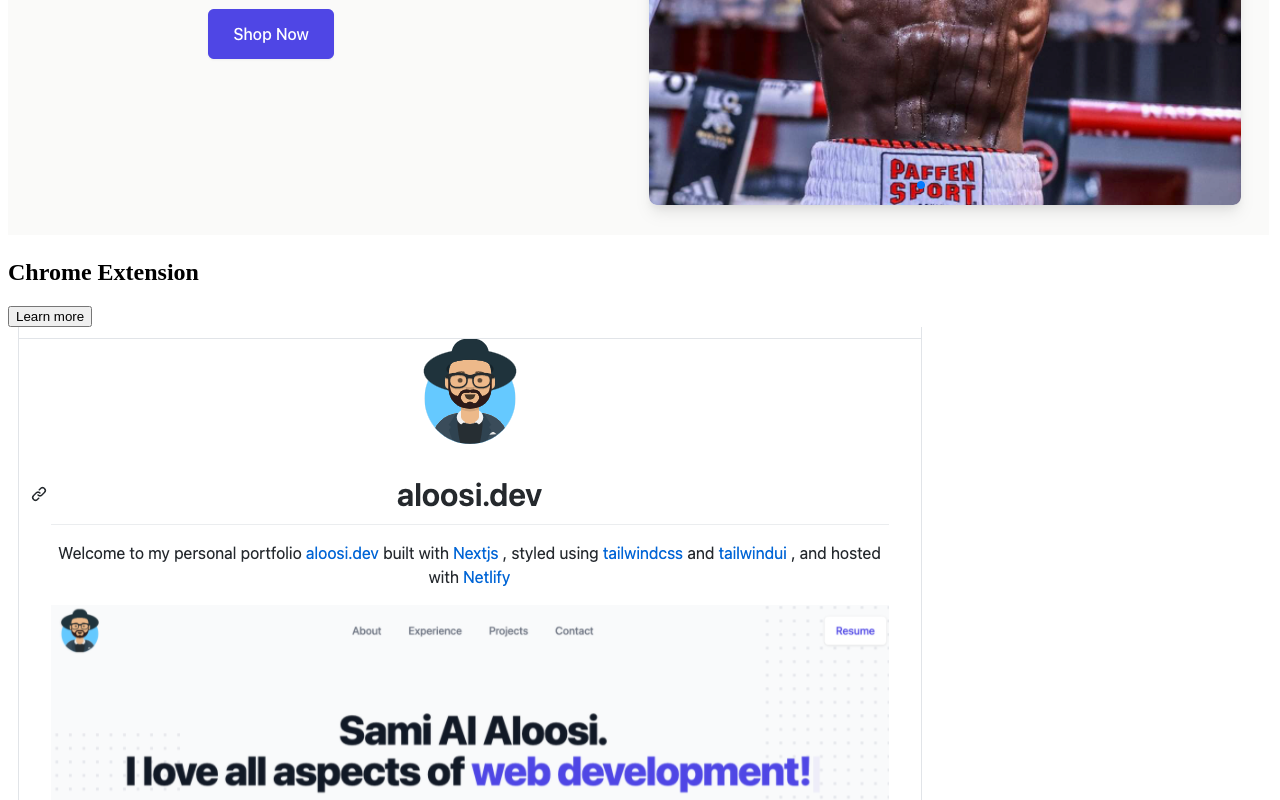
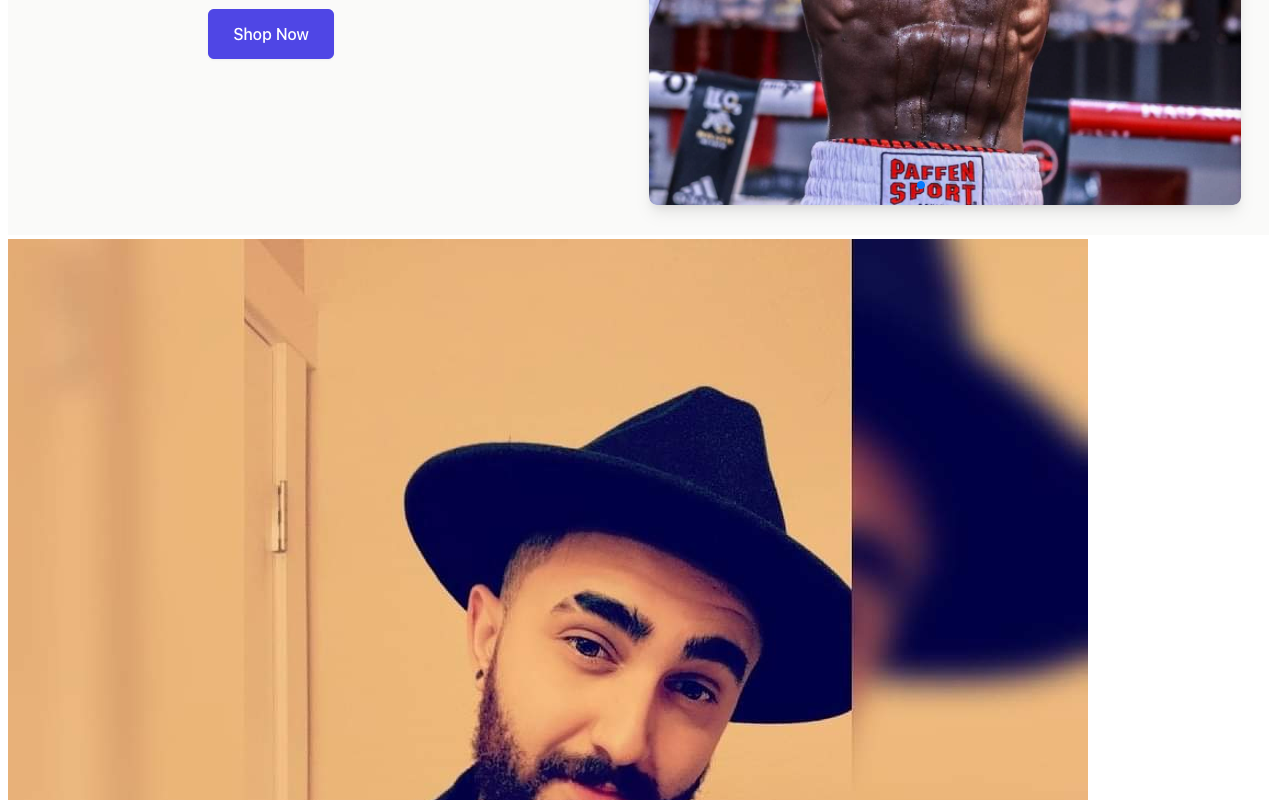
Before and after one commit to sami-alaloosi/portfolio-v2, a Next.js app: page / in a window 1280 px wide. Shown: the part 11200-12000 px from the top of the page. Built offline with nearby package versions, Linux system fonts and the light colour scheme.

Commit message:
working on the 3rd project view

```diff
--- a/components/Projects/projectsData.js
+++ b/components/Projects/projectsData.js
@@ -45,13 +45,13 @@ export const projectsData = [
     ]
   },
 
-  {
-    id: 3,
-    name: "Chrome Extension",
-    description:
-      "Quick Media Accounts Launcher, this extension will allow the user to access all of your media accounts with a click of a button.",
-    link: "https://github.com/sami-alaloosi/Quick-Media-Accounts-Launcher",
-    img: "/images/launcher.jpg",
-    images: ["/images/portfolio-v2-1.png", "/images/portfolio-v2-2.png"]
-  },
+  // {
+  //   id: 3,
+  //   name: "Chrome Extension",
+  //   description:
+  //     "Quick Media Accounts Launcher, this extension will allow the user to access all of your media accounts with a click of a button.",
+  //   link: "https://github.com/sami-alaloosi/Quick-Media-Accounts-Launcher",
+  //   img: "/images/launcher.jpg",
+  //   images: ["/images/portfolio-v2-1.png", "/images/portfolio-v2-2.png"]
+  // },
 ];
```
